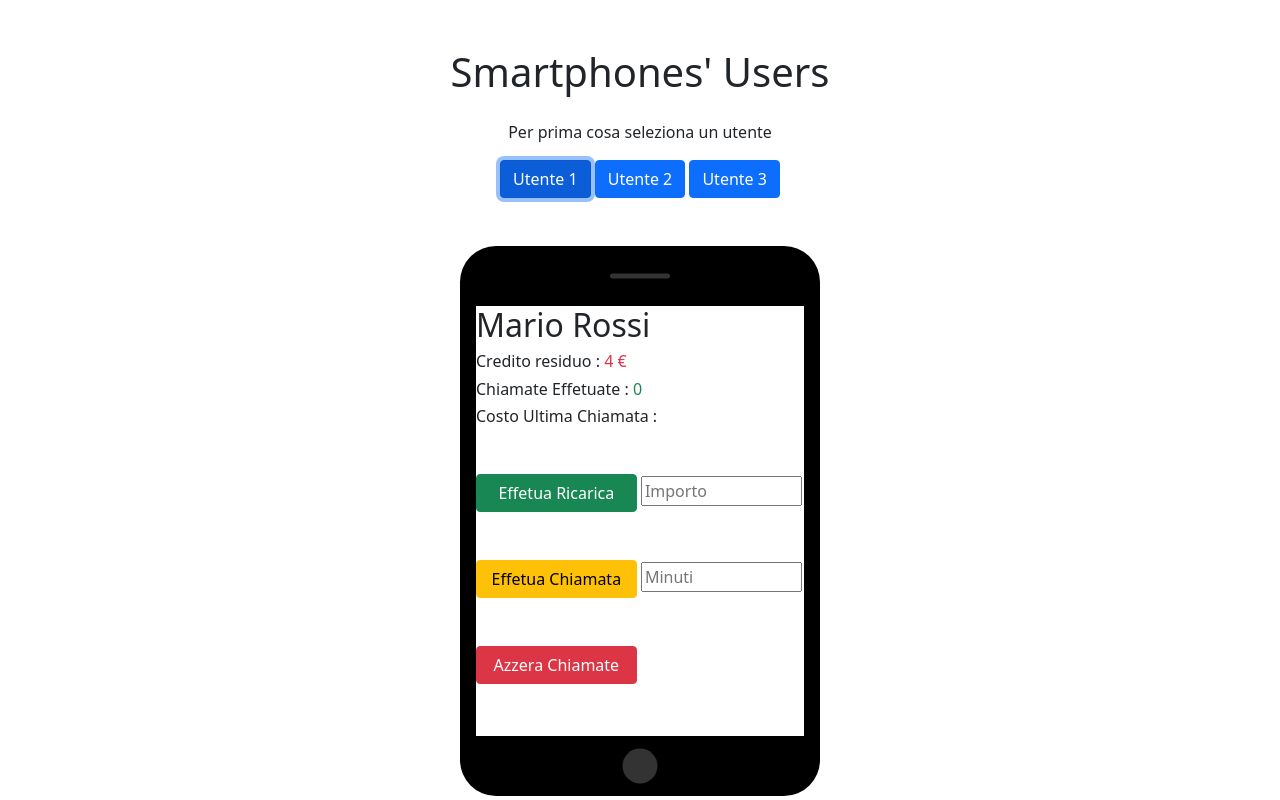
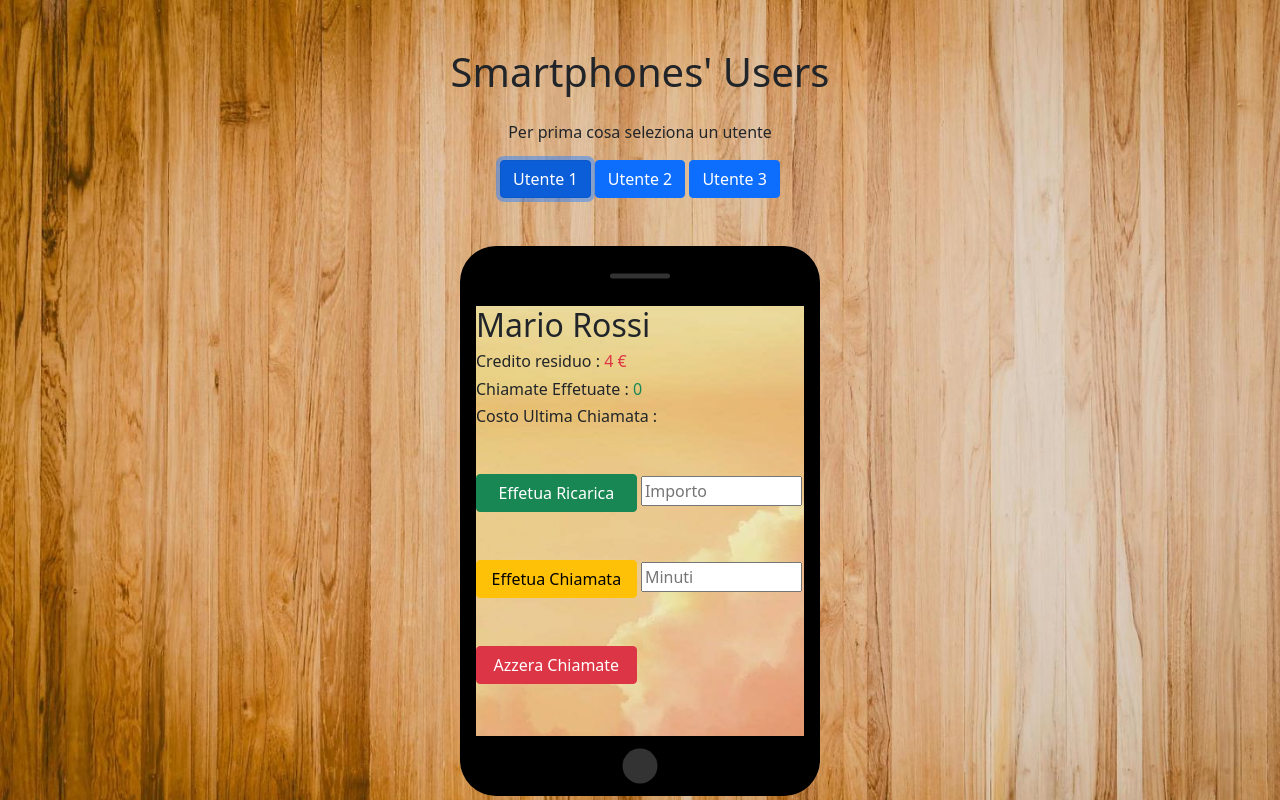
Before and after one commit to Gaeta313/Typescript-Progetto, a plain HTML site: page index.html in a window 1280 px wide. Both pictures are taken after a click on the button "Utente 1". Drawn offline with nearby package versions, Linux system fonts and the light colour scheme.

Commit message:
aggiornato

```diff
--- a/css/style.css
+++ b/css/style.css
@@ -1,3 +1,8 @@
+
+body{
+  background-image: url("/img/2200357-legno-texture-per-sfondo-gratuito-foto.jpg");
+  background-size: cover;
+}
 
 #smartphone {
     position: relative;
@@ -48,6 +53,7 @@ input{
     #contenuto {
     width: 100%;
     height: 100%;
-    background: white;
-    overflow-y: scroll;
+    background-image: url("/img/img_6237.jpg");
+    background-position: center;
+      overflow-y: hidden;
   }
--- a/js/script.js
+++ b/js/script.js
@@ -62,7 +62,7 @@ function stampaSmart(utente) {
        <h2> ${utente.nome} ${utente.cognome} </h2>
         <h6>Credito residuo : <span id="credito" class='text-danger'>${utente.numero404()} €</span></h6>
         <h6>Chiamate Effetuate : <span id="chiamate" class='text-success'>${utente.getNumeroChiamate()}</span></h6>
-        <h6>Costo Ultima Chiamata : <span id="costo" class='text-warning'></span></h6>
+        <h6>Costo Ultima Chiamata : <span id="costo" class='text-danger'></span></h6>
 
         <div class="flex-nowrap mt-5">
             <button id='ricarica' class="btn btn-success ">Effetua Ricarica</button>
```
Also changed, not shown: img/2200357-legno-texture-per-sfondo-gratuito-foto.jpg (added), img/img_6237.jpg (added), 1 other file.
